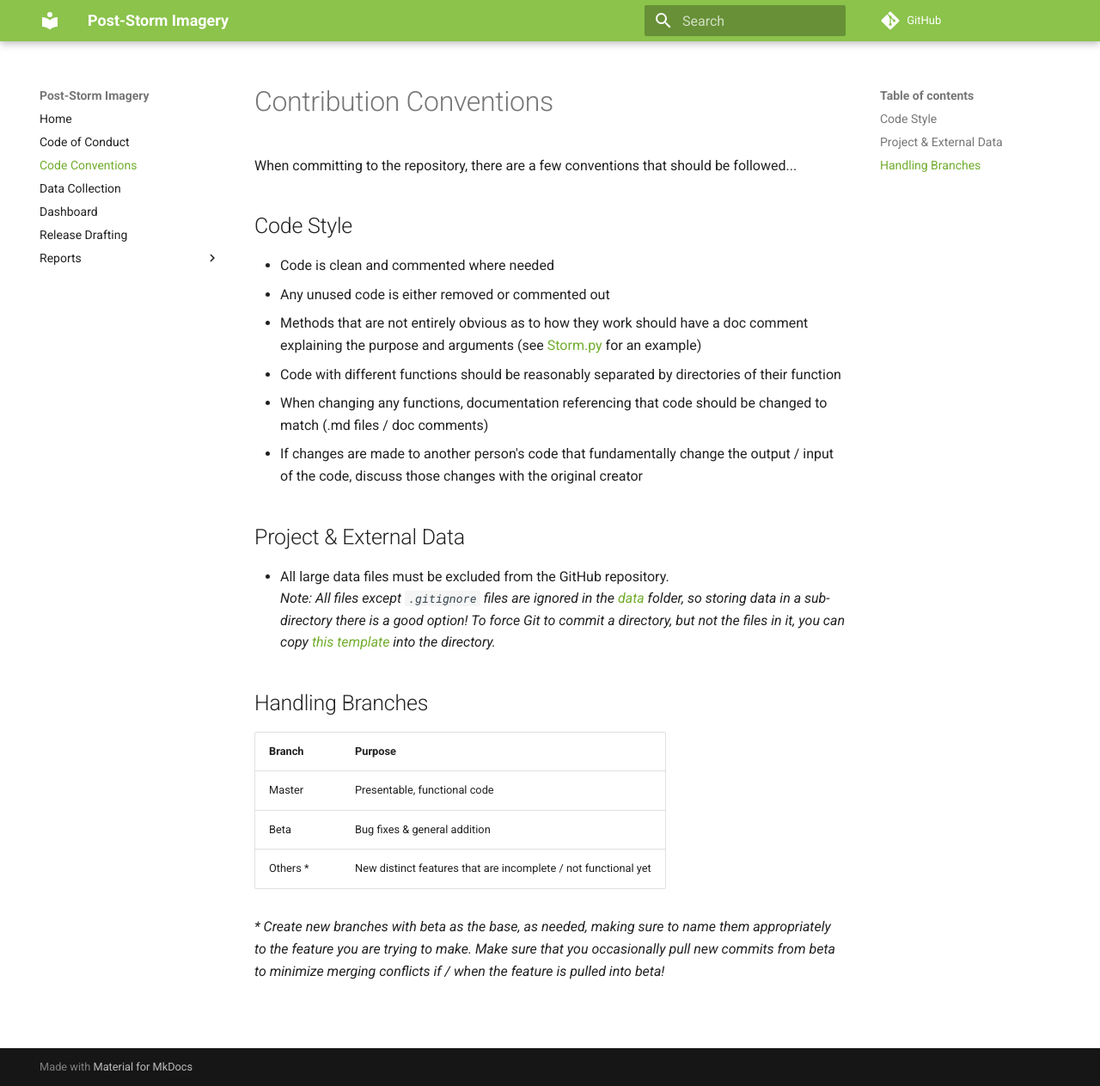
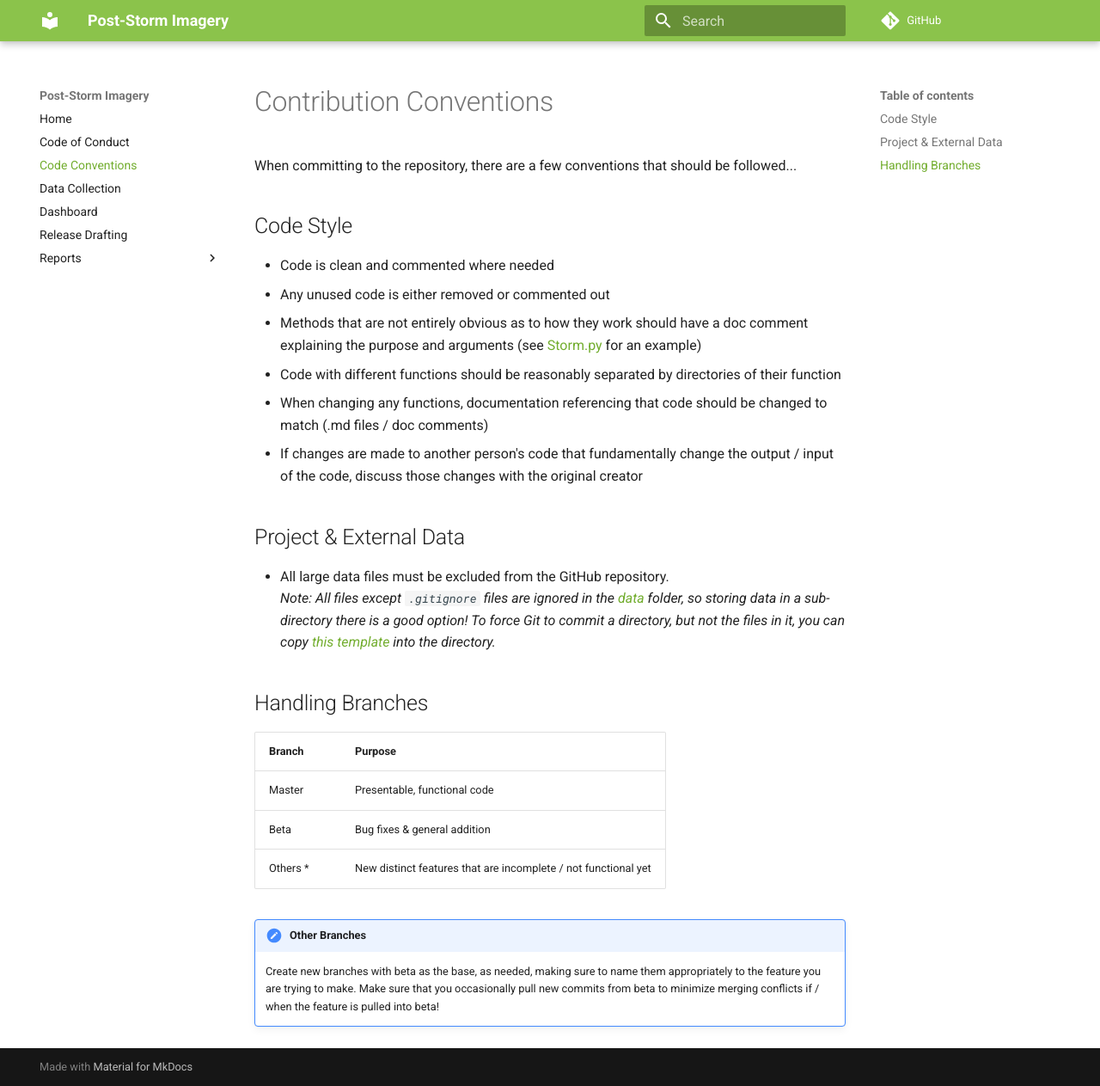
Before and after one commit to UNCG-CSE/Poststorm_Imagery, an MkDocs documentation site: the page built from docs/contributing.md, in a window 1280 px wide and 1263 px high. Shown: the whole window at 86% size. Built offline with MkDocs 1.6.1 and Material for MkDocs 9.7.7, drawn with Linux system fonts in a browser that asks for light colours; comment, search, counter and statistics services are not loaded.

Commit message:
Format "other" branch note as a summary note

```diff
--- a/docs/contributing.md
+++ b/docs/contributing.md
@@ -28,6 +28,7 @@ changes with the original creator
 | Beta      | Bug fixes & general addition                                      |
 | Others *  | New distinct features that are incomplete / not functional yet    |
 
-*\* Create new branches with beta as the base, as needed, making sure to name them appropriately to the feature you are
- trying to make. Make sure that you occasionally pull new commits from beta to minimize merging conflicts if / when the
- feature is pulled into beta!*
+!!! note "Other Branches"
+    Create new branches with beta as the base, as needed, making sure to name them appropriately to the feature you are
+    trying to make. Make sure that you occasionally pull new commits from beta to minimize merging conflicts if / when the
+    feature is pulled into beta!
```
